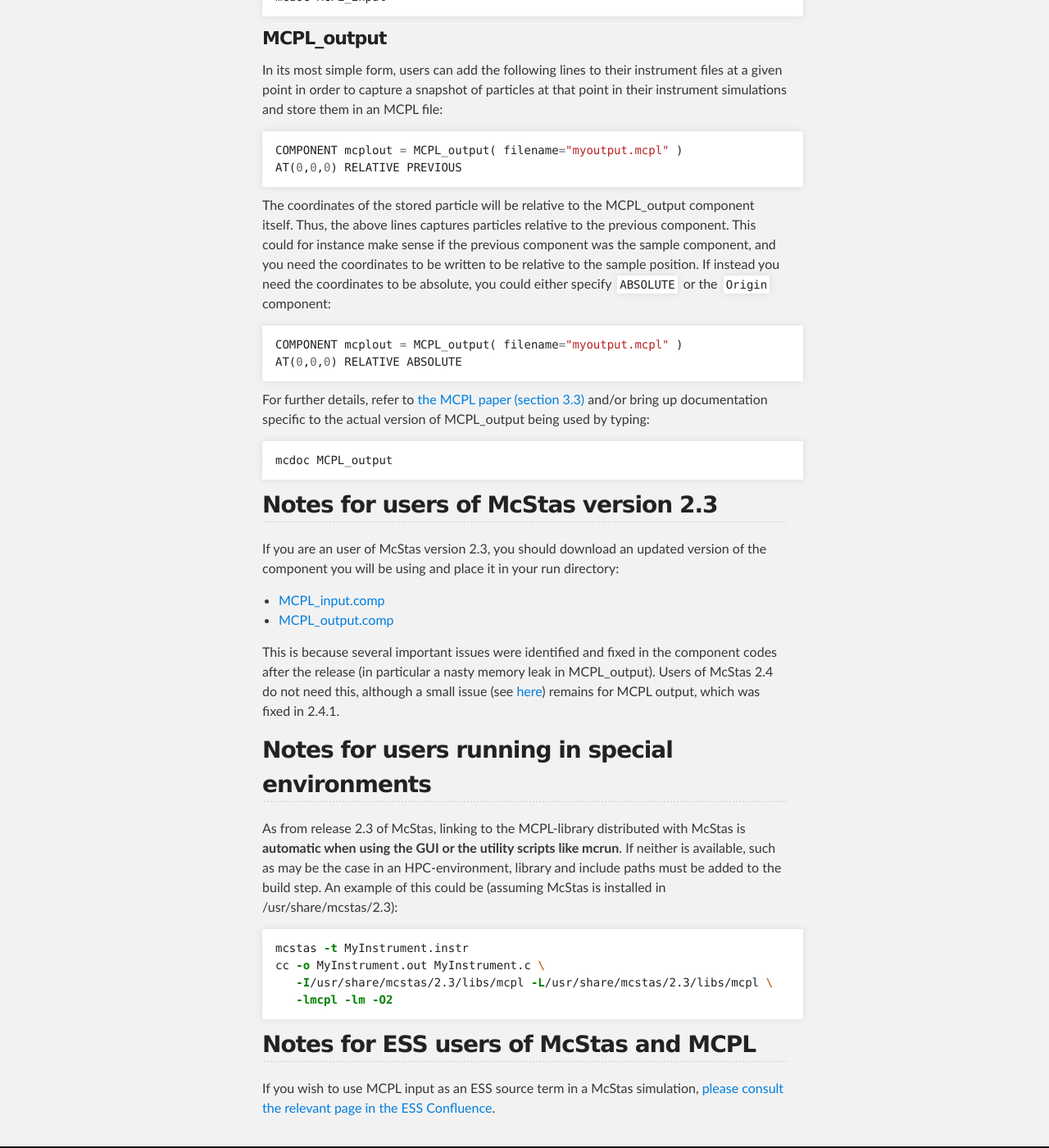
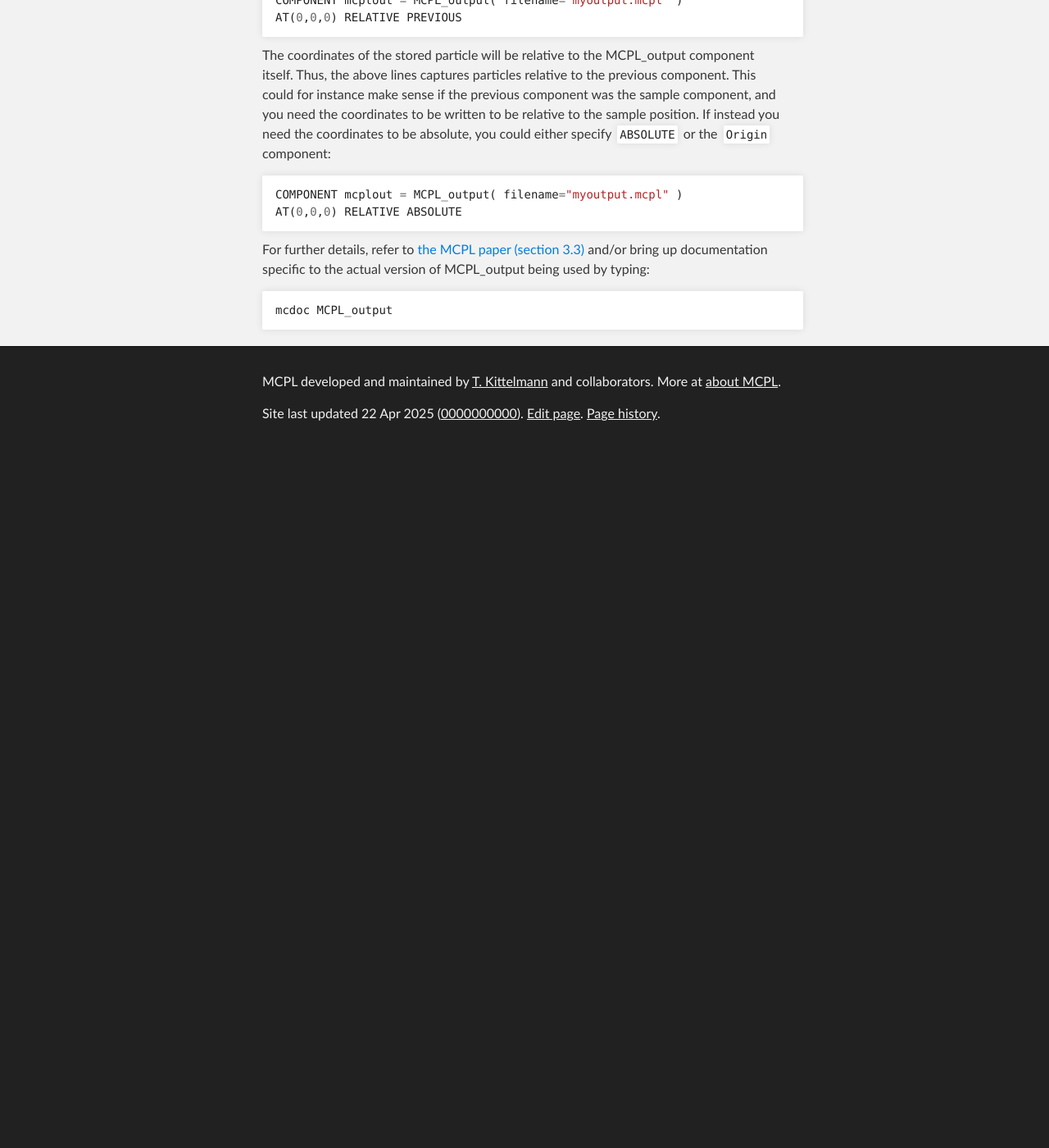
Before and after one commit to mctools/mcpl, a Jekyll site: the page built from hooks_mcstas.md, in a window 1280 px wide and 1400 px high, scrolled down 1089 px. Shown: the whole window at 82% size. Built offline with Jekyll 4.4.1, drawn with Linux system fonts in a browser that asks for light colours; after the commit the page ends 1640 px from its top, so only the background shows below that; some of the changed text lies outside the part shown.

Commit message:
Minor updates in preparation for MCPL2

````diff
--- a/hooks_mcstas.md
+++ b/hooks_mcstas.md
@@ -14,15 +14,6 @@ components,
 which users can activate by adding entries at relevant points in their
 instrument files. Please refer to {% include linkpaper.html subsection=3.3
 %} for a more detailed discussion of these.
-
-Users of McStas do not need to download MCPL themselves, as it is included
-inside McStas already since version 2.3 (_but note that McStas 2.3 users need to
-update their components [as explained
-here](#notes-for-users-of-mcstas-version-23)_). In addition to the
-[MCPL_input](http://mcstas.org/download/components/misc/MCPL_input.html) and
-[MCPL_output](http://mcstas.org/download/components/misc/MCPL_output.html)
-components, this also gives McStas users access to the
-[mcpltool](LOCAL:usage_cmdline/) command.
 
 ## How to use the components
 
@@ -81,34 +72,3 @@ being used by typing:
 ```shell
 mcdoc MCPL_output
 ```
-
-## Notes for users of McStas version 2.3
-
-If you are an user of McStas version 2.3, you should download an updated version
-of the component you will be using and place it in your run directory:
-
-* [MCPL_input.comp](https://raw.githubusercontent.com/McStasMcXtrace/McCode/18b94253d61fa91e5f4f7859f59ed7636a343ff7/mcstas-comps/misc/MCPL_input.comp)
-* [MCPL_output.comp](https://raw.githubusercontent.com/McStasMcXtrace/McCode/409a9f6a333f22c30074f0f015e19b16bb9f513f/mcstas-comps/misc/MCPL_output.comp)
-
-This is because several important issues were identified and fixed in the
-component codes after the release (in particular a nasty memory leak in
-MCPL_output). Users of McStas 2.4 do not need this, although a small issue (see [here](https://github.com/mctools/mcpl/issues/32)) remains for MCPL output, which was fixed in 2.4.1.
-
-## Notes for users running in special environments
-
-As from release 2.3 of McStas, linking to the MCPL-library distributed with
-McStas is **automatic when using the GUI or the utility scripts like mcrun**. If
-neither is available, such as may be the case in an HPC-environment, library and
-include paths must be added to the build step. An example of this could be
-(assuming McStas is installed in /usr/share/mcstas/2.3):
-
-```shell
-mcstas -t MyInstrument.instr
-cc -o MyInstrument.out MyInstrument.c \
-   -I/usr/share/mcstas/2.3/libs/mcpl -L/usr/share/mcstas/2.3/libs/mcpl \
-   -lmcpl -lm -O2
-```
-
-## Notes for ESS users of McStas and MCPL
-
-If you wish to use MCPL input as an ESS source term in a McStas simulation, [please consult the relevant page in the ESS Confluence](https://confluence.esss.lu.se/display/MCSTAS/Using+MCPL+as+source+term+in+McStas).
````
Also changed, not shown: get.md (+5 -1 lines), hooks_geant4.md (+1 -1 lines).
